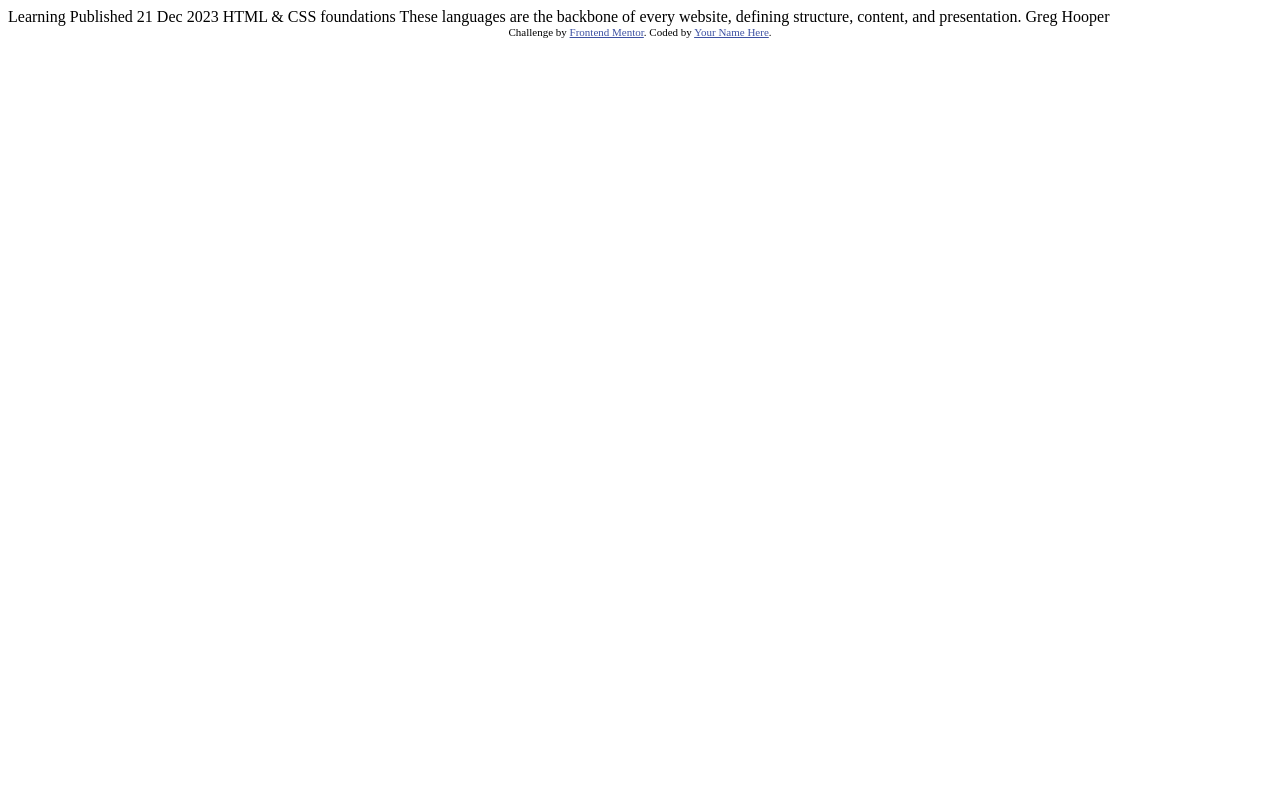
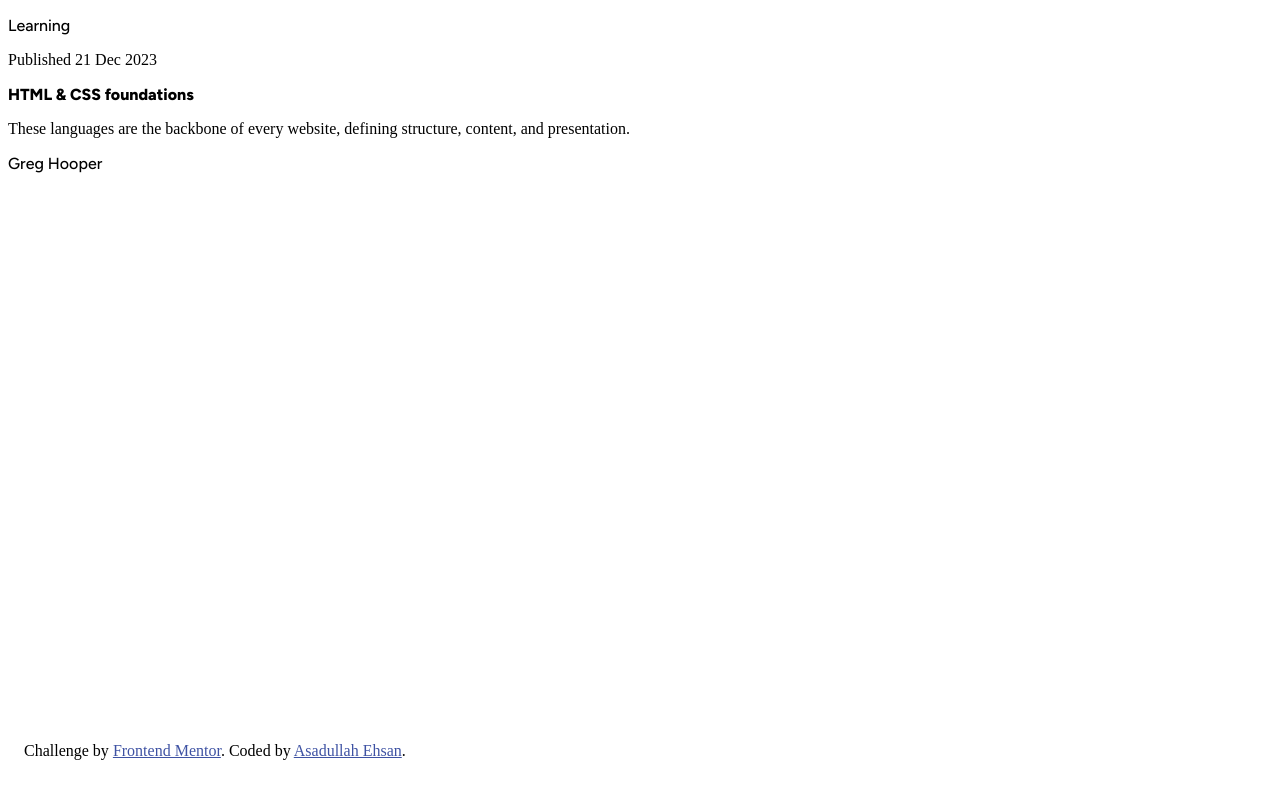
Before and after one commit to asad-au-ullah/blog-preview-card, a plain HTML site: page index.html in a window 1280 px wide. Drawn offline with Linux system fonts and the light colour scheme.

Commit message:
Add initial HTML structure and styles for blog preview card

```diff
--- a/index.html
+++ b/index.html
@@ -1,34 +1,44 @@
 <!DOCTYPE html>
 <html lang="en">
+
 <head>
-  <meta charset="UTF-8">
-  <meta name="viewport" content="width=device-width, initial-scale=1.0"> <!-- displays site properly based on user's device -->
+  <meta charset="UTF-8" />
+  <meta name="viewport" content="width=device-width, initial-scale=1.0" />
 
-  <link rel="icon" type="image/png" sizes="32x32" href="./assets/images/favicon-32x32.png">
+  <link rel="icon" type="image/png" sizes="32x32" href="./assets/images/favicon-32x32.png" />
+  <link rel="preconnect" href="https://fonts.googleapis.com">
+  <link rel="preconnect" href="https://fonts.gstatic.com" crossorigin>
+  <link href="https://fonts.googleapis.com/css2?family=Figtree:ital,wght@0,300..900;1,300..900&display=swap"
+    rel="stylesheet">
 
   <title>Frontend Mentor | Blog preview card</title>
 
-  <!-- Feel free to remove these styles or customise in your own stylesheet 👍 -->
-  <style>
-    .attribution { font-size: 11px; text-align: center; }
-    .attribution a { color: hsl(228, 45%, 44%); }
-  </style>
+  <link rel="stylesheet" href="./styles.css" />
 </head>
+
 <body>
+  <main>
+    <div class="card">
+      <p class="figtree-500">Learning</p>
+      <p>
+        Published 21 Dec 2023
+      </p>
+      <p class="figtree-800">
+        HTML & CSS foundations
+      </p>
+      <p>These languages are the
+        backbone of every website, defining structure, content, and
+        presentation.
+      </p>
+      <p class="figtree-500">Greg Hooper</p>
+    </div>
+  </main>
 
-  Learning
+  <footer class="attribution">
+    <p>Challenge by <a href="https://www.frontendmentor.io/challenges/blog-preview-card-ckPaj01IcS"
+        target="_blank">Frontend Mentor</a>.
+      Coded by <a href="https://www.frontendmentor.io/profile/asad-au-ullah" target="_blank">Asadullah Ehsan</a>.</p>
+  </footer>
+</body>
 
-  Published 21 Dec 2023
-
-  HTML & CSS foundations
-
-  These languages are the backbone of every website, defining structure, content, and presentation.
-
-  Greg Hooper
-
-  <div class="attribution">
-    Challenge by <a href="https://www.frontendmentor.io?ref=challenge" target="_blank">Frontend Mentor</a>.
-    Coded by <a href="#">Your Name Here</a>.
-  </div>
-</body>
 </html>
--- /dev/null
+++ b/styles.css
@@ -0,0 +1,65 @@
+:root {
+  --yellow: hsl(47, 88%, 63%);
+  --white: hsl(0, 0%, 100%);
+  --gray-500: hsl(0, 0%, 42%);
+  --gray-950: hsl(0, 0%, 7%);
+}
+
+.figtree-500 {
+  font-family: "Figtree", sans-serif;
+  font-optical-sizing: auto;
+  font-weight: 500;
+  font-style: normal;
+}
+
+.figtree-800 {
+  font-family: "Figtree", sans-serif;
+  font-optical-sizing: auto;
+  font-weight: 800;
+  font-style: normal;
+}
+
+.attribution {
+  font-size: 11px;
+  text-align: center;
+  position: fixed;
+  bottom: 24px;
+  left: 24px;
+}
+
+.attribution a {
+  color: hsl(228, 45%, 44%);
+}
+
+p {
+  font-size: 16px;
+}
+
+@media screen and (max-width: 375px) {
+  .card-body {
+    width: 85%;
+    margin: 16px;
+  }
+
+  .card-body h2 {
+    font-size: 20px;
+  }
+
+  .qr-image {
+    padding: 12px;
+  }
+
+  .card-container {
+    padding: 20px 16px;
+  }
+}
+
+@media screen and (max-width: 320px) {
+  .card-body {
+    width: 90%;
+  }
+
+  .card-body p {
+    padding: 0 8px;
+  }
+}
```
